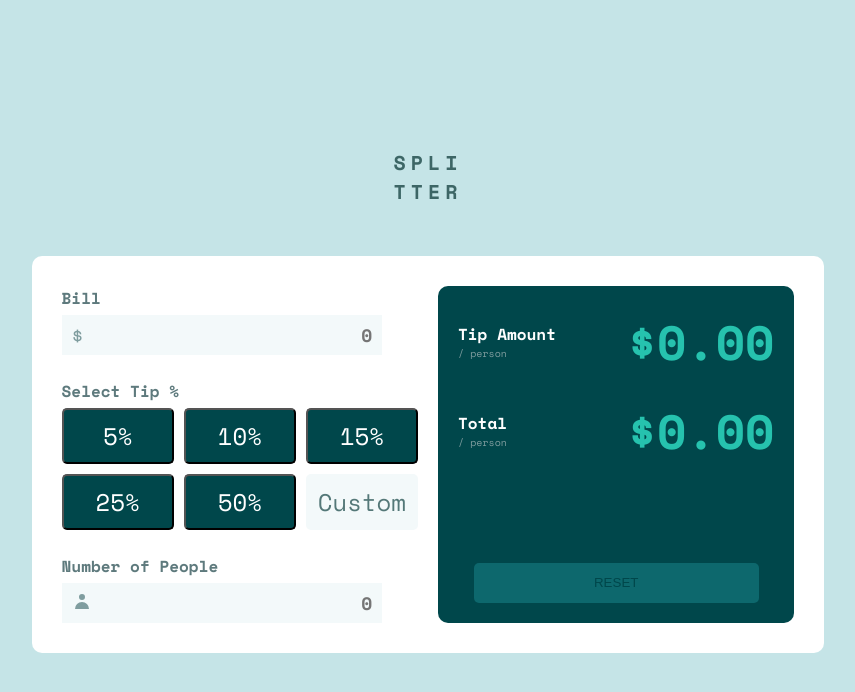
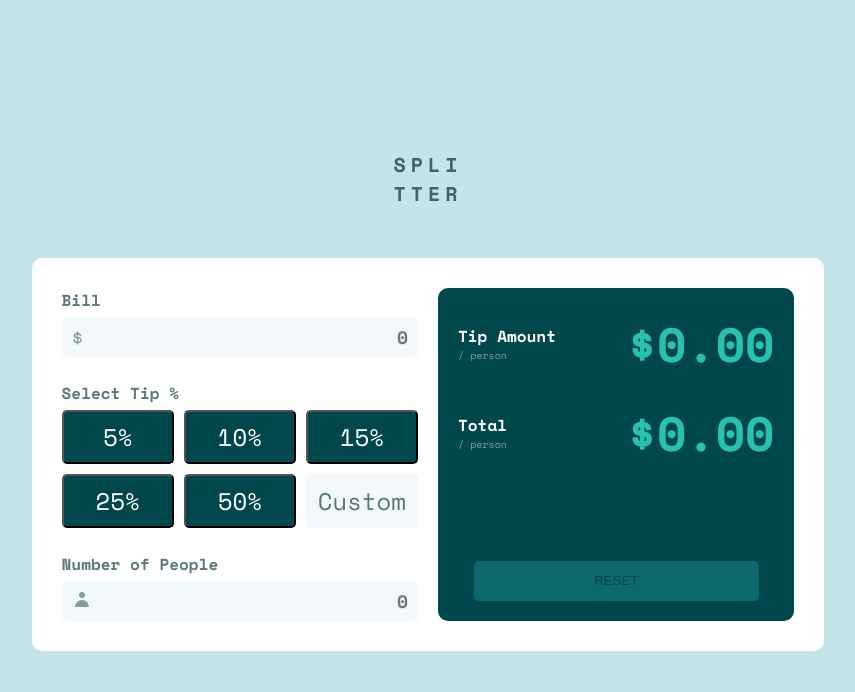
Before and after one commit to SsimbwaJoshua/calculator, a React (Create React App) app: page / in a window 1280 px wide. Shown: the top 692 px of the page, without its empty margins (212-1067 px from the left). Built offline with nearby package versions, Linux system fonts and the light colour scheme.

Commit message:
adjusted css buttons

```diff
--- a/src/App.css
+++ b/src/App.css
@@ -40,10 +40,11 @@ body {
 .input-field {
   background: #f3f9fa;
   border: none;
+  border-radius: 5px;
   transition: 3ms;
 
   height: 4rem;
-  width: 90%;
+  width: 100%;
 
   margin-top: 0.5rem;
   padding: 0 1rem;
@@ -108,9 +109,9 @@ h2 {
 }
 
 .tip-btn {
-  min-width: 11rem;
+  min-width: 10rem;
   background-color: #00474b;
-  padding: 0.8rem 1.2rem;
+  padding: 0.7rem 1.2rem;
   color: #ffffff;
   font-size: 2.4rem;
   font-family: inherit;
@@ -233,9 +234,7 @@ h2 {
   .btn-discounts {
     gap: 1.5rem;
   }
-  .input-field {
-    width: 100%;
-  }
+
   .App {
     display: block;
     padding: 0;
```
